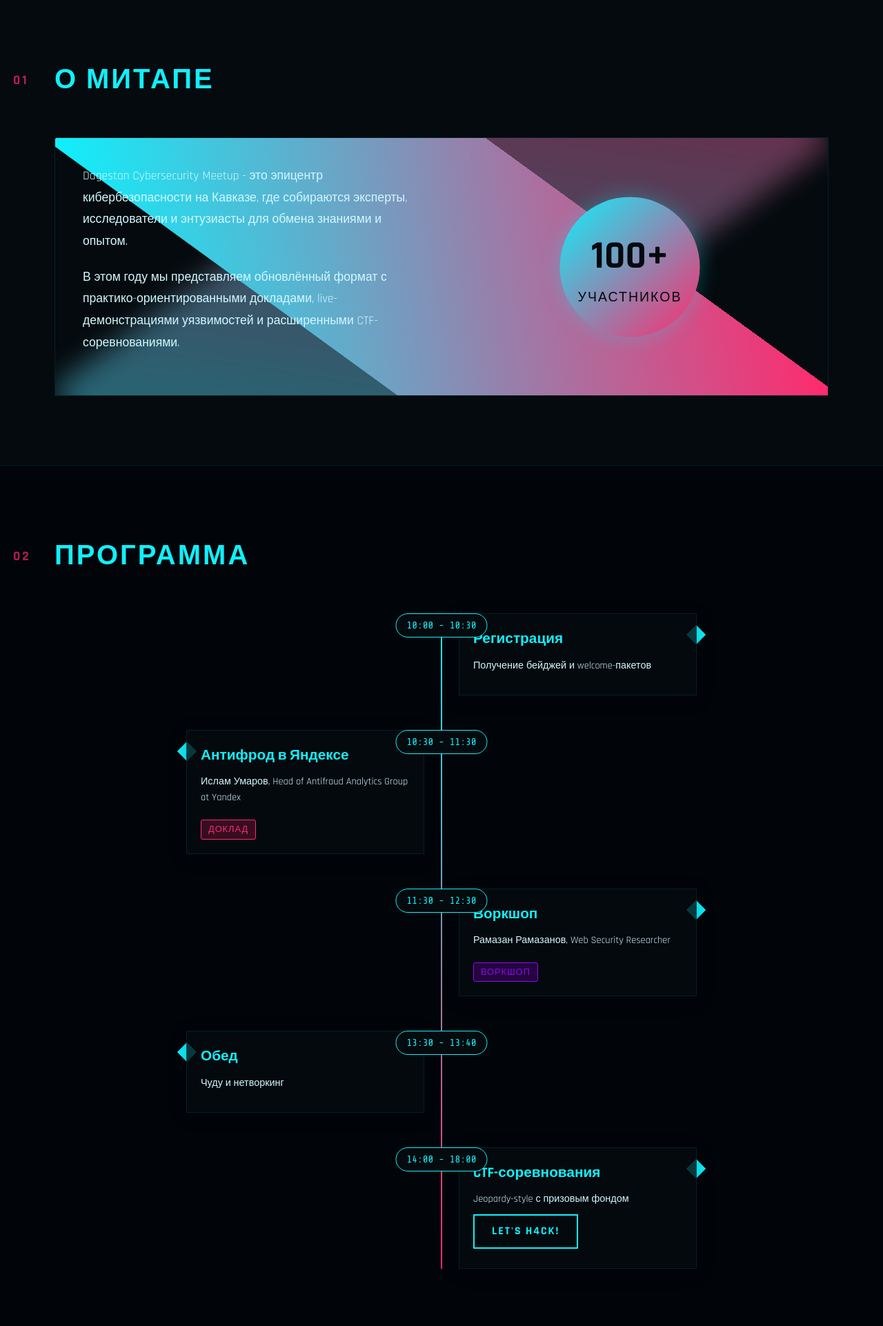
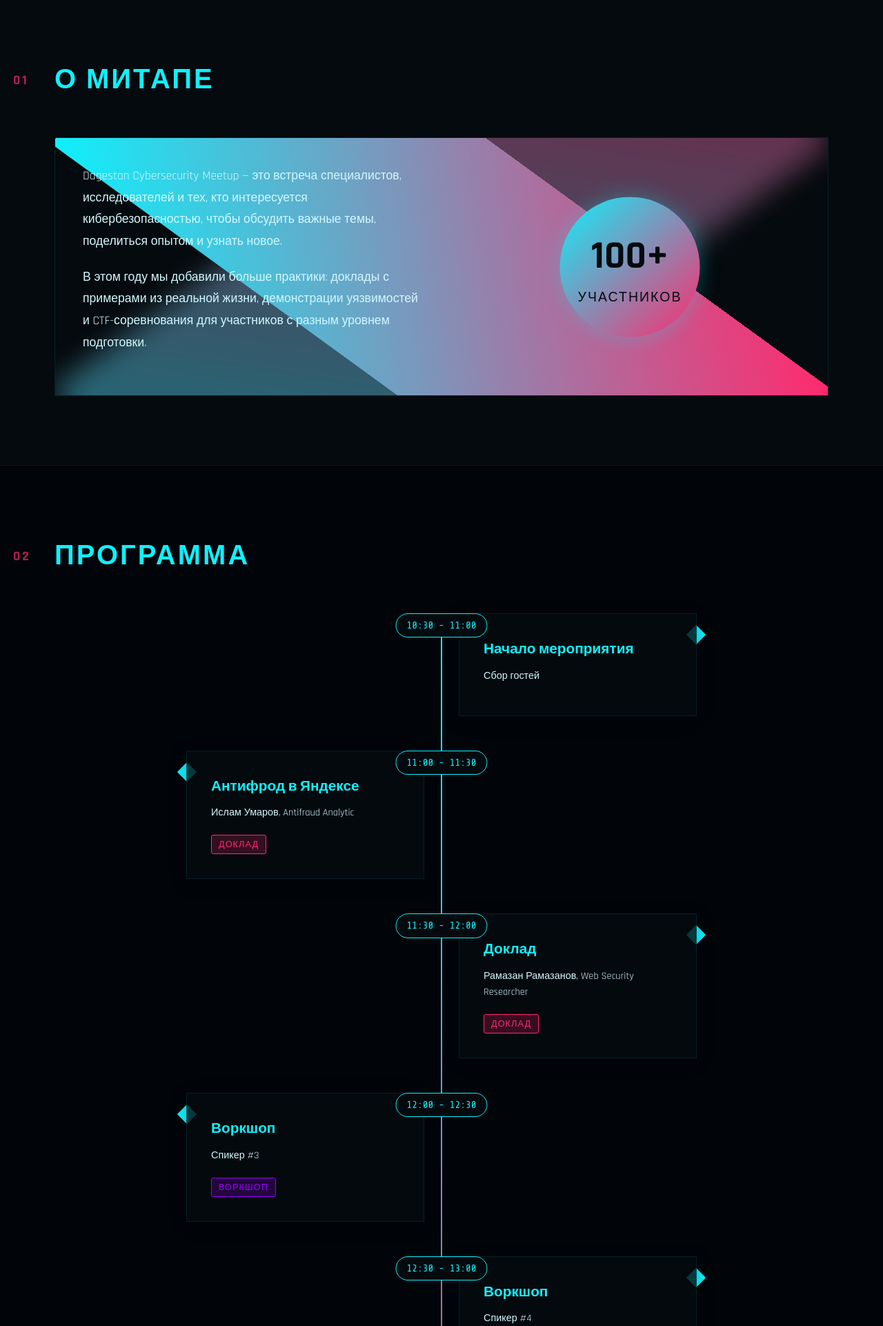
Before and after one commit to z0lm4n/DCSM, a Flask app: page / in a window 1280 px wide. Shown: the part 884-2806 px from the top of the page at 69% size. Run offline with Flask 3, Linux system fonts and the light colour scheme.

Commit message:
fix some details

```diff
--- a/static/css/style.css
+++ b/static/css/style.css
@@ -528,7 +528,7 @@ body::before {
     width: calc(50% - 40px);
     background: rgba(5, 10, 14, 0.8);
     border: 1px solid rgba(0, 240, 252, 0.1);
-    padding: 20px;
+    padding: 35px;
     position: relative;
     box-shadow: 0 5px 25px rgba(0, 0, 0, 0.2);
 }
@@ -593,7 +593,7 @@ body::before {
 /* Speakers */
 .speakers-grid {
     display: grid;
-    grid-template-columns: repeat(auto-fit, minmax(300px, 1fr));
+    grid-template-columns: repeat(auto-fit, minmax(200px, 1fr));
     gap: 30px;
     margin-top: 50px;
 }
--- a/templates/index.html
+++ b/templates/index.html
@@ -8,7 +8,6 @@
     <link href="https://fonts.googleapis.com/css2?family=Rajdhani:wght@400;500;700&family=Share+Tech+Mono&display=swap" rel="stylesheet">
     <link rel="stylesheet" href="https://cdnjs.cloudflare.com/ajax/libs/animate.css/4.1.1/animate.min.css">
     <link rel="stylesheet" href="https://cdnjs.cloudflare.com/ajax/libs/font-awesome/5.15.4/css/all.min.css">
-    <link rel="icon" type="image/x-icon" href="/static/favicon.ico">
     <link rel="shortcut icon" type="image/png" sizes="32x32" href="/static/favicon.png">
 </head>
 <body>
@@ -63,8 +62,8 @@
             <h2 class="section-title"><span class="section-number">01</span> О митапе</h2>
             <div class="cyber-card">
                 <div class="card-content">
-                    <p class="cyber-text">Dagestan Cybersecurity Meetup - это эпицентр кибербезопасности на Кавказе, где собираются эксперты, исследователи и энтузиасты для обмена знаниями и опытом.</p>
-                    <p class="cyber-text">В этом году мы представляем обновлённый формат с практико-ориентированными докладами, live-демонстрациями уязвимостей и расширенными CTF-соревнованиями.</p>
+                    <p class="cyber-text">Dagestan Cybersecurity Meetup — это встреча специалистов, исследователей и тех, кто интересуется кибербезопасностью, чтобы обсудить важные темы, поделиться опытом и узнать новое.</p>
+                    <p class="cyber-text">В этом году мы добавили больше практики: доклады с примерами из реальной жизни, демонстрации уязвимостей и CTF-соревнования для участников с разным уровнем подготовки.</p>
                 </div>
                 <div class="card-image">
                     <div class="cyber-badge">
@@ -81,30 +80,46 @@
             <h2 class="section-title"><span class="section-number">02</span> Программа</h2>
             <div class="timeline">
                 <div class="timeline-item">
-                    <div class="timeline-time">10:00 - 10:30</div>
+                    <div class="timeline-time">10:30 - 11:00</div>
                     <div class="timeline-content">
-                        <h3>Регистрация</h3>
-                        <div class="timeline-desc">Получение бейджей и welcome-пакетов</div>
+                        <h3>Начало мероприятия</h3>
+                        <div class="timeline-desc">Сбор гостей</div>
                     </div>
                 </div>
                 <div class="timeline-item">
-                    <div class="timeline-time">10:30 - 11:30</div>
+                    <div class="timeline-time">11:00 - 11:30</div>
                     <div class="timeline-content">
                         <h3>Антифрод в Яндексе</h3>
-                        <div class="timeline-desc">Ислам Умаров, Head of Antifraud Analytics Group at Yandex</div>
+                        <div class="timeline-desc">Ислам Умаров, Antifraud Analytic</div>
                         <div class="timeline-tag red">Доклад</div>
                     </div>
                 </div>
                 <div class="timeline-item">
-                    <div class="timeline-time">11:30 - 12:30</div>
+                    <div class="timeline-time">11:30 - 12:00</div>
+                    <div class="timeline-content">
+                        <h3>Доклад</h3>
+                        <div class="timeline-desc">Рамазан Рамазанов, Web Security Researcher</div>
+                        <div class="timeline-tag red">Доклад</div>
+                    </div>
+                </div>
+                <div class="timeline-item">
+                    <div class="timeline-time">12:00 - 12:30</div>
                     <div class="timeline-content">
                         <h3>Воркшоп</h3>
-                        <div class="timeline-desc">Рамазан Рамазанов, Web Security Researcher</div>
+                        <div class="timeline-desc">Спикер #3</div>
                         <div class="timeline-tag purple">Воркшоп</div>
                     </div>
                 </div>
                 <div class="timeline-item">
-                    <div class="timeline-time">13:30 - 13:40</div>
+                    <div class="timeline-time">12:30 - 13:00</div>
+                    <div class="timeline-content">
+                        <h3>Воркшоп</h3>
+                        <div class="timeline-desc">Спикер #4</div>
+                        <div class="timeline-tag purple">Воркшоп</div>
+                    </div>
+                </div>
+                <div class="timeline-item">
+                    <div class="timeline-time">13:00 - 14:00</div>
                     <div class="timeline-content">
                         <h3>Обед</h3>
                         <div class="timeline-desc">Чуду и нетворкинг</div>
@@ -128,7 +143,7 @@
             <div class="speakers-grid">
                 <div class="speaker-card">
                     <div class="speaker-image">
-                        <img src="/static/img/islam.jpeg" alt="Ислам Умаров">
+                        <img src="/static/img/Islam.jpeg" alt="Ислам Умаров">
                         <div class="speaker-social">
                             <a href="https://t.me/Umarov_i"><i class="icon-telegram"></i></a>
                             <a href="https://ru.linkedin.com/in/isum"><i class="icon-linkedin"></i></a>
@@ -137,7 +152,7 @@
                     <div class="speaker-info">
                         <h3>Ислам Умаров</h3>
                         <p class="speaker-title">Head of Antifraud Analytics Group at Yandex</p>
-                        <p class="speaker-bio">Эксперт с опытом.</p>
+                        <p class="speaker-bio">Big brother is watching you.</p>
                     </div>
                 </div>
 
@@ -153,13 +168,13 @@
                     <div class="speaker-info">
                         <h3>Рамазан Рамазанов</h3>
                         <p class="speaker-title">Head of Application Security Testing at DeteAct</p>
-                        <p class="speaker-bio">багхантер, руководитель отдела внешних пентестов DeteAct.</p>
+                        <p class="speaker-bio">багхантер, автор блога <p><a href="https://t.me/BountyOnCoffee" style="color: rgb(255, 255, 255)"> Bounty On Coffee.</a></p></p>
                     </div>
                 </div>
 
                 <div class="speaker-card">
                     <div class="speaker-image">
-                        <img src="images/speaker3.jpg" alt="Даштиев Салман">
+                        <img src="/static/img/speaker3.jpg" alt="Спикер №3">
                         <div class="speaker-social">
                             <a href="#"><i class="icon-twitter"></i></a>
                             <a href="#"><i class="icon-linkedin"></i></a>
@@ -167,7 +182,23 @@
                         </div>
                     </div>
                     <div class="speaker-info">
-                        <h3>Даштиев Салман</h3>
+                        <h3>Спикер №3</h3>
+                        <p class="speaker-title">CTF Organizer</p>
+                        <p class="speaker-bio">хзхзхзхзх.</p>
+                    </div>
+                </div>
+
+                <div class="speaker-card">
+                    <div class="speaker-image">
+                        <img src="images/speaker3.jpg" alt="Спикер №4">
+                        <div class="speaker-social">
+                            <a href="#"><i class="icon-twitter"></i></a>
+                            <a href="#"><i class="icon-linkedin"></i></a>
+                            <a href="#"><i class="icon-github"></i></a>
+                        </div>
+                    </div>
+                    <div class="speaker-info">
+                        <h3>Спикер №4</h3>
                         <p class="speaker-title">CTF Organizer</p>
                         <p class="speaker-bio">хзхзхзхзх.</p>
                     </div>
@@ -212,13 +243,13 @@
             <div class="location-grid">
                 <div class="location-map">
                     <div class="map-container">
-                        <iframe src="https://yandex.ru/map-widget/v1/?um=constructor%3A1a2b3c4d5e6f7g8h9i0j&amp;source=constructor" width="100%" height="100%" frameborder="0"></iframe>
+                        <iframe src="https://yandex.ru/map-widget/v1/?um=constructor%3A90752a969b8b74da76b56bb69d39c4060908b8d3c51f3d93823ae21088e6e611&amp;source=constructor" width="673" height="530" frameborder="0"></iframe>
                         <div class="map-overlay"></div>
                     </div>
                 </div>
                 <div class="location-info">
                     <h3 class="location-title">Центр компетенций ФГБОУ ВО «ДГТУ» (Технопарк ДГТУ)</h3>
-                    <p class="location-address"> г. Махачкала, пр. Имама Шамиля, 70</p>
+                    <p class="location-address"> г. Махачкала, пр. Имама Шамиля, 70/5</p>
                 </div>
             </div>
         </div>
```
